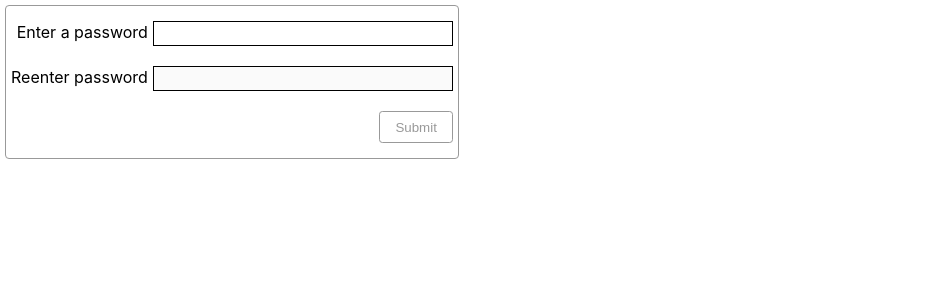
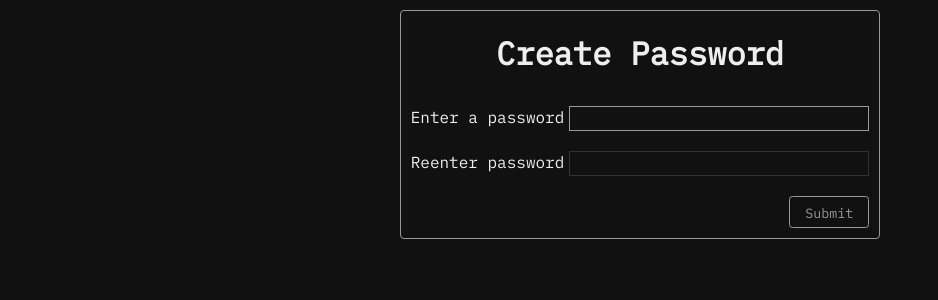
Before and after one commit to robings/passwordRater, a React (Create React App) app in the folder src/web-ui/: page / in a window 1280 px wide. Shown: the top 300 px of the page, without its empty margins (0-938 px from the left). Built offline with nearby package versions, Linux system fonts and the light colour scheme.

Commit message:
Adds styling and test for new title and error display.

```diff
--- a/src/web-ui/src/Form.tsx
+++ b/src/web-ui/src/Form.tsx
@@ -96,6 +96,7 @@ function Form(): JSX.Element {
 
     return (
         <form onSubmit={handleSubmit}>
+            <h1>Create Password</h1>
             <div className="inputGroup">
                 <label htmlFor="passwordInput">Enter a password</label>
                 <input className={rating.className} type="password" name="passwordInput" id ="passwordInput" value={currentPassword} onChange={handlePasswordInputChange} />
--- a/src/web-ui/src/index.css
+++ b/src/web-ui/src/index.css
@@ -1,23 +1,32 @@
+@font-face {
+	font-family: IBMPlexMono;
+	src: url(./IBMPlexMono-Regular.ttf);
+}
+
 * {
   box-sizing: border-box;
 }
 
 body {
   margin: 0;
-  font-family: -apple-system, BlinkMacSystemFont, 'Segoe UI', 'Roboto', 'Oxygen',
-    'Ubuntu', 'Cantarell', 'Fira Sans', 'Droid Sans', 'Helvetica Neue',
-    sans-serif;
+  font-family: 'IBMPlexMono', 'Roboto', sans-serif;
   -webkit-font-smoothing: antialiased;
   -moz-osx-font-smoothing: grayscale;
+  background-color: #111111;
+  color: #eeeeee;
 }
 
 form {
   border: 1px solid #999999;
   border-radius: 0.25em;
-  padding: 5px;
-  margin: 5px;
+  padding:  0 10px;
+  margin: 10px auto;
   width: fit-content;
   overflow: auto;
+}
+
+h1 {
+  text-align: center;
 }
 
 input {
@@ -26,6 +35,13 @@ input {
   padding: 2px;
   margin: 10px 0 10px 5px;
   outline: none;
+  background-color: #111111;
+  border-color: #999999;
+  color: #eeeeee;
+}
+
+input[type='password']:disabled {
+  border-color: #333333;
 }
 
 .inputGroup {
@@ -37,19 +53,20 @@ input[type="password"] {
 }
 
 input[type="submit"] {
+  font-family: 'IBMPlexMono', 'Roboto', sans-serif;
   height: 32px;
   padding: 7px 15px;
   margin-left: 5px;
   border-radius: 0.25em;
   float: right;
   cursor: pointer;
-  color: #01aa01;
-  background-color: #01aa017a;
+  color: #eeeeee;
+  background-color: #01aa0157;
   border-color: #01aa01;
 }
 
 input[type="submit"]:hover {
-  background-color: #01aa0157;
+  background-color: #01aa017a;
   color: #ffffff;
 }
 
```
Also changed, not shown: src/web-ui/src/IBMPlexMono-Regular.ttf (added), 1 other file (tests, documents, lock files or other folders).
